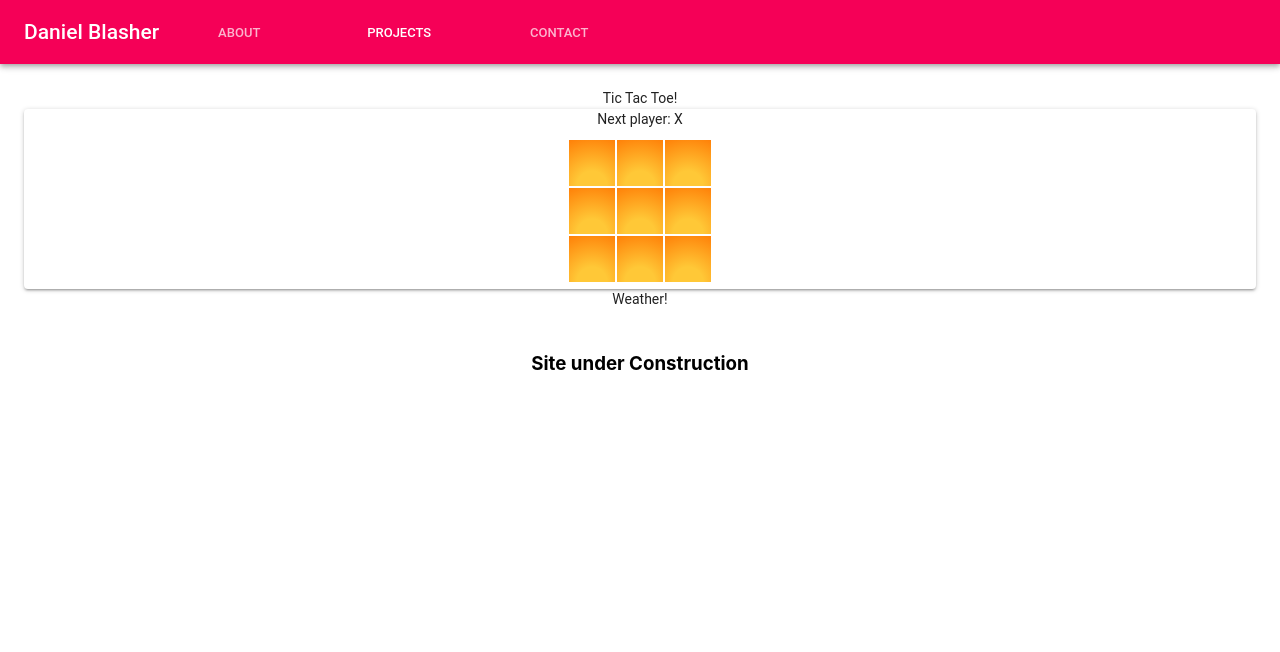
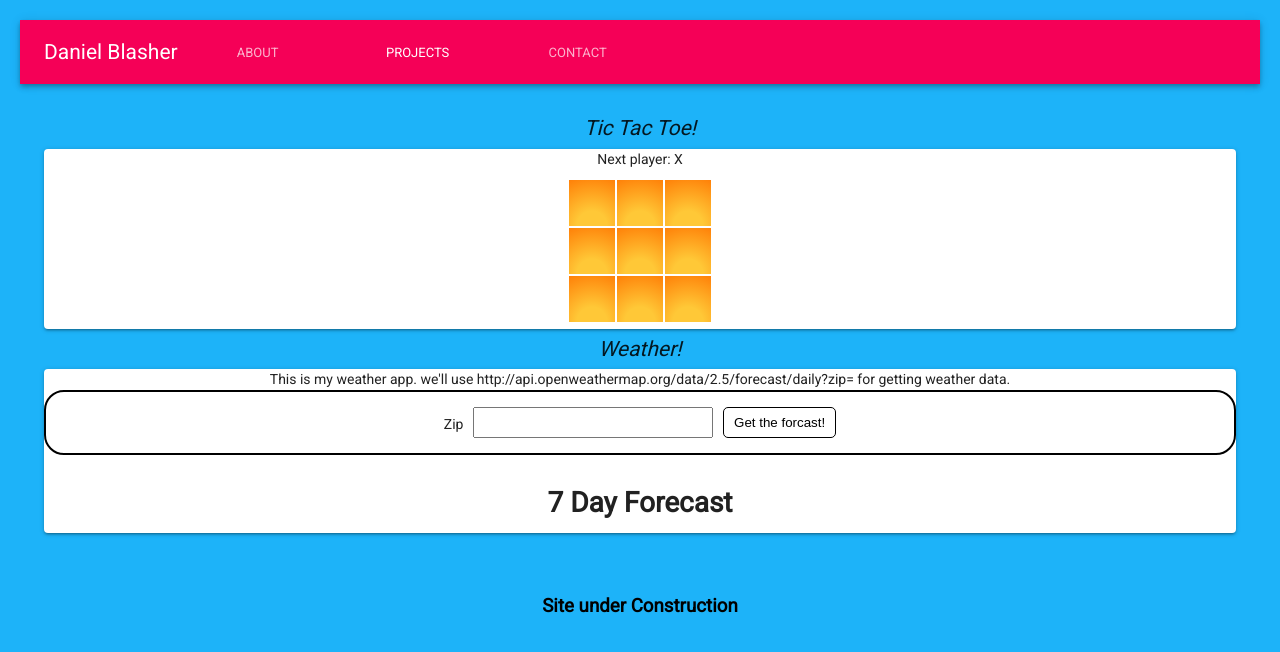
Before and after one commit to dblasher/Portfolio, a React (Create React App) app: page / in a window 1280 px wide. Both pictures are taken after a click on the tab "PROJECTS". Shown: the top 652 px of the page. Built offline with nearby package versions, Linux system fonts and the light colour scheme.

Commit message:
added weather project

```diff
--- a/package.json
+++ b/package.json
@@ -27,6 +27,7 @@
     "not op_mini all"
   ],
   "devDependencies": {
+    "axios": "^0.18.0",
     "gh-pages": "^2.0.1"
   }
 }
--- /dev/null
+++ b/src/layouts/NavBar.css
@@ -0,0 +1,5 @@
+.projectHeader{
+    font-size: 1.5em;
+    font-style: italic;
+    margin: 10px 0 10px 0;
+}
--- a/src/layouts/NavBar.js
+++ b/src/layouts/NavBar.js
@@ -1,8 +1,10 @@
 import React from 'react';
 import PropTypes from 'prop-types';
 import { AppBar, Toolbar, Typography, Tabs, Tab } from '@material-ui/core';
+import './NavBar.css';
 import About from './About';
 import TicTac from '../projects/TicTac';
+import Weather from '../projects/weather/Weather';
 
 //red #ef104c
 //green #10ed40
@@ -46,7 +48,7 @@ class NavBar extends React.Component {
                     </Toolbar>
                 </AppBar>
                 {value === 0 && <About/>}
-                {value === 1 && <TabContainer>Tic Tac Toe!<TicTac/>Weather!</TabContainer>}
+                {value === 1 && <TabContainer><div class="projectHeader">Tic Tac Toe!</div><TicTac/><div class="projectHeader">Weather!</div><Weather/></TabContainer>}
                 {value === 2 && <TabContainer>Contact</TabContainer>}
             </div>
         )
--- /dev/null
+++ b/src/projects/weather/CurrentDay.js
@@ -0,0 +1,45 @@
+import React, { Component } from 'react';
+
+class CurrentDay extends Component {
+
+    getWeekday(date) {
+        const dayNames = ['Sunday', 'Monday', 'Tuesday', 'Wednesday', 'Thursday', 'Friday', 'Saturday'];
+        const weekday = date.getDay();
+        return dayNames[weekday];
+    }
+
+    render() {
+        //const index = this.props;
+        const {city} = this.props;
+        const {day} = this.props;
+        const w = day.weather[0];
+        const date= new Date(day.dt * 1000);
+        const weekday = this.getWeekday(date);
+        const icon = 'http://openweathermap.org/img/w/' + w.icon + '.png';
+        return (
+            <div className="current-day">
+                <h1 className="day-header">{weekday} in {city.name}</h1>
+                <div className="weather">
+                    <p>
+                        <img src= {icon} alt={w.description} />
+                        {w.description}
+                    </p>
+                </div>
+                <div className="details flex-parent">
+                    <div className="temperature-breakdown">
+                        <p>Morning Temperature: {day.temp.morn}&deg;F</p>
+                        <p>Day Temperature: {day.temp.day}&deg;F</p>
+                        <p>Evening Temperature: {day.temp.eve}&deg;F</p>
+                        <p>Night Temperature: {day.temp.night}&deg;F</p>
+                    </div>
+                    <div className="misc-details">
+                        <p>Atmospheric Pressure: {day.pressure} hPa</p>
+                        <p>Humidity: {day.humidity}%</p>
+                        <p>Wind Speed: {day.speed} mph</p>
+                    </div>
+                </div>
+            </div>)
+    }
+}//end of current day
+
+export default CurrentDay;
--- /dev/null
+++ b/src/projects/weather/Weather.css
@@ -0,0 +1,105 @@
+@import url('https://fonts.googleapis.com/css?family=Roboto');
+
+.flex-parent {
+  display: flex;
+  flex-direction: row;
+  flex-wrap: wrap;
+  justify-content: center;
+}
+.flex-parent>h1{
+  flex:0 1 100%;
+  text-align: center;
+
+
+}
+body {
+  background: #1db3f9;
+  padding: 20px;
+  font-family: 'Roboto', sans-serif;
+}
+
+.zip-form {
+  padding: 15px;
+  border: 2px solid #000;
+  border-radius: 20px;
+  background-color: #fff;
+}
+
+.zip-form label {
+    margin-top: 7px;
+    vertical-align: middle;
+}
+
+.zip-form input {
+    width: 20%;
+    margin: 0 10px;
+    font-size: 20px;
+    vertical-align: middle;
+}
+
+.zip-form button {
+    padding: 7px 10px;
+    background-color: #fff;
+    border: 1px solid #000;
+    border-radius: 5px;
+}
+
+.weather-list {
+  margin: 20px 0;
+}
+
+.weather-list-item {
+  min-width: 100px;
+  margin: 0 10px;
+  padding: 10px;
+  border: 2px solid #000;
+  border-radius: 20px;
+  background-color: #fff;
+  text-align: center;
+  cursor: pointer;
+}
+
+  .weather-list-item :first-child {
+    margin-left: 0;
+  }
+
+  .weather-list-item :last-child {
+    margin-right: 0;
+  }
+
+  .weather-list-item > h3 {
+    font-weight: normal;
+  }
+
+.current-day {
+  box-sizing: border-box;
+  padding: 20px;
+  padding-top: 0;
+  border: 2px solid #000;
+  border-radius: 20px;
+  background-color: #fff;
+}
+
+.details {
+  justify-content: flex-start;
+}
+  .details > div {
+    padding-left: 20px;
+  }
+
+  .details > div :first-child {
+    padding-left: 0;
+  }
+
+.weather {
+  font-size: 30px;
+  line-height: 1.4;
+}
+
+  .weather p {
+      margin: 0;
+  }
+
+  .weather img {
+      vertical-align: middle;
+  }
--- /dev/null
+++ b/src/projects/weather/Weather.js
@@ -0,0 +1,59 @@
+import React, { Component } from 'react';
+import { Paper } from '@material-ui/core';
+import './Weather.css';
+import ZipForm from './ZipForm';
+import WeatherList from './WeatherList';
+import CurrentDay from './CurrentDay';
+import get from 'axios';
+
+class Weather extends Component {
+    constructor(props) {
+        super(props);
+        this.state = {
+            zipcode: "",
+            city: {},
+            dates: [],
+            selectedDate: null
+        };
+        this.url = "http://api.openweathermap.org/data/2.5/forecast/daily?zip=";
+        this.apikey = "&units=imperial&appid=4319ff27021579d6c2adf5fc9c83b5eb";
+
+        this.onFormSubmit = this.onFormSubmit.bind(this);
+        this.onDayClick = this.onDayClick.bind(this);
+
+    }//end of constructor
+
+    onFormSubmit(zipcode) {
+        //using axios for ajax call instead of fetch
+        get(this.url + zipcode + this.apikey)
+            .then(({ data }) => {
+                const { city, list: dates } = data;     //good example of destructuring an object. this.state.dates is being assigned data.list
+                this.setState({ zipcode, city, dates, selectedDate: null });
+            })
+            .catch(error => {
+                alert(error);
+            })
+    }
+
+    onDayClick(index) {
+        let clickedDay = this.state.dates[index];
+        this.setState({ selectedDate: clickedDay });
+    }
+
+    render() {
+        let day = (this.state.selectedDate != null) ? <CurrentDay day={this.state.selectedDate} city={this.state.city} /> : "";
+        return (
+            <Paper>
+                <div className="App">
+                    This is my weather app. we'll use {this.url} for getting weather data.
+       <ZipForm onSubmit={this.onFormSubmit} />
+                    <WeatherList days={this.state.dates} city={this.state.city.name} onDayClick={this.onDayClick} />
+                    {day}
+                </div>
+            </Paper>
+        )
+    }
+
+} //end of App class
+
+export default Weather;
--- /dev/null
+++ b/src/projects/weather/WeatherList.js
@@ -0,0 +1,34 @@
+import React, { Component } from 'react';
+import WeatherListItem from './WeatherListItem';
+
+class WeatherList extends Component {
+    constructor(props) {
+        super(props);
+        this.onDayClick = this.onDayClick.bind(this);
+    }
+
+    onDayClick(index){
+        const {onDayClick} = this.props;
+        onDayClick(index);
+    }
+
+    render() {
+        const { days } = this.props;
+        const { city } = this.props;
+        return (
+
+            <div className="weather-list flex-parent">
+                <h1>{city} 7 Day Forecast</h1>
+                {days.map((day, index) =>
+                    <WeatherListItem
+                        key={day.dt}
+                        day={day}
+                        index={index}
+                        onDayClick = {this.onDayClick} />)}
+            </div>
+        )
+    }
+
+}// end of weather list
+
+export default WeatherList;
--- /dev/null
+++ b/src/projects/weather/WeatherListItem.js
@@ -0,0 +1,35 @@
+import React, { Component } from 'react';
+
+class WeatherListItem extends Component {
+    constructor(props) {
+        super(props);
+        this.onDayClick = this.onDayClick.bind(this);
+    }
+
+    getWeekday(date) {
+        const dayNames = ['Sunday', 'Monday', 'Tuesday', 'Wednesday', 'Thursday', 'Friday', 'Saturday'];
+        const weekday = date.getDay();
+        return dayNames[weekday];
+    }
+    onDayClick() {
+        const {index} = this.props;
+
+        const { onDayClick } = this.props;
+        onDayClick(index);
+    }
+
+    render() {
+        const { day } = this.props;
+        const date = new Date(day.dt * 1000);
+        const weekday = this.getWeekday(date);
+        return (
+            <div onClick={this.onDayClick} className="weather-list-item">
+                <h2> {date.getMonth() + 1} / {date.getDate()}</h2>
+                <h3>{weekday}</h3>
+                <h3> {day.temp.min.toFixed(1)}&deg;F &#124; {day.temp.max.toFixed(1)}&deg;F</h3>
+            </div>
+        );
+    }
+} //end of list item class
+
+export default WeatherListItem;
--- /dev/null
+++ b/src/projects/weather/ZipForm.js
@@ -0,0 +1,42 @@
+import React, { Component } from 'react';
+
+class ZipForm extends Component {
+    constructor(props) {
+        super(props);
+        this.state = {
+            zipcode: ""
+        }
+        this.InputUpdated = this.InputUpdated.bind(this);
+        this.submitZipCode = this.submitZipCode.bind(this);
+    }//end of constructor
+
+    InputUpdated(e){
+        const zipcode = e.target.value;
+        this.setState({zipcode});  //property and variable names are the same, so only need to write zipcode
+    }
+
+    submitZipCode (e) {
+        e.preventDefault(); // don’t submit the form
+        const { zipcode } = this.state; // get the zipcode from the state
+        const { onSubmit } = this.props; // the method from the App
+        onSubmit(zipcode); // the form calls a method on the App and passes the zipcode
+        this.setState( {zipcode : ""} ); // clear the zipcode in the class (and on the web page)
+        }
+
+    render() {
+        return (
+            <div className="zip-form">
+                <form onSubmit= {this.submitZipCode} id="zipForm">
+                    <div className="flex-parent">
+                        <label htmlFor="zipcode">Zip</label>
+                        <input onInput = {this.InputUpdated} className="form-control" type=" input" id="zipcode"
+                         name="zipcode" value={this.state.zipcode} required
+                        />
+                        <button type="submit" className="btn btn-success"> Get the forcast!</button>
+                    </div>
+                </form>
+            </div>)
+    }
+}
+
+export default ZipForm;
```
Also changed, not shown: 1 other file (tests, documents, lock files or other folders).
